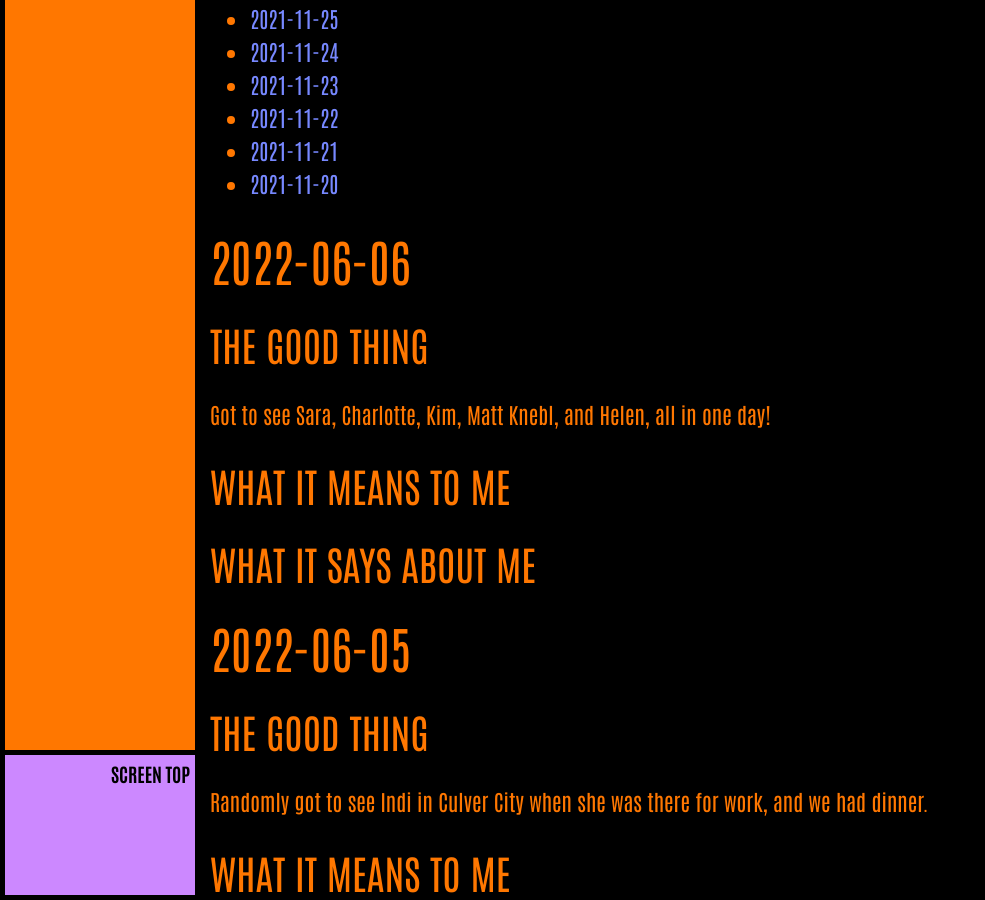
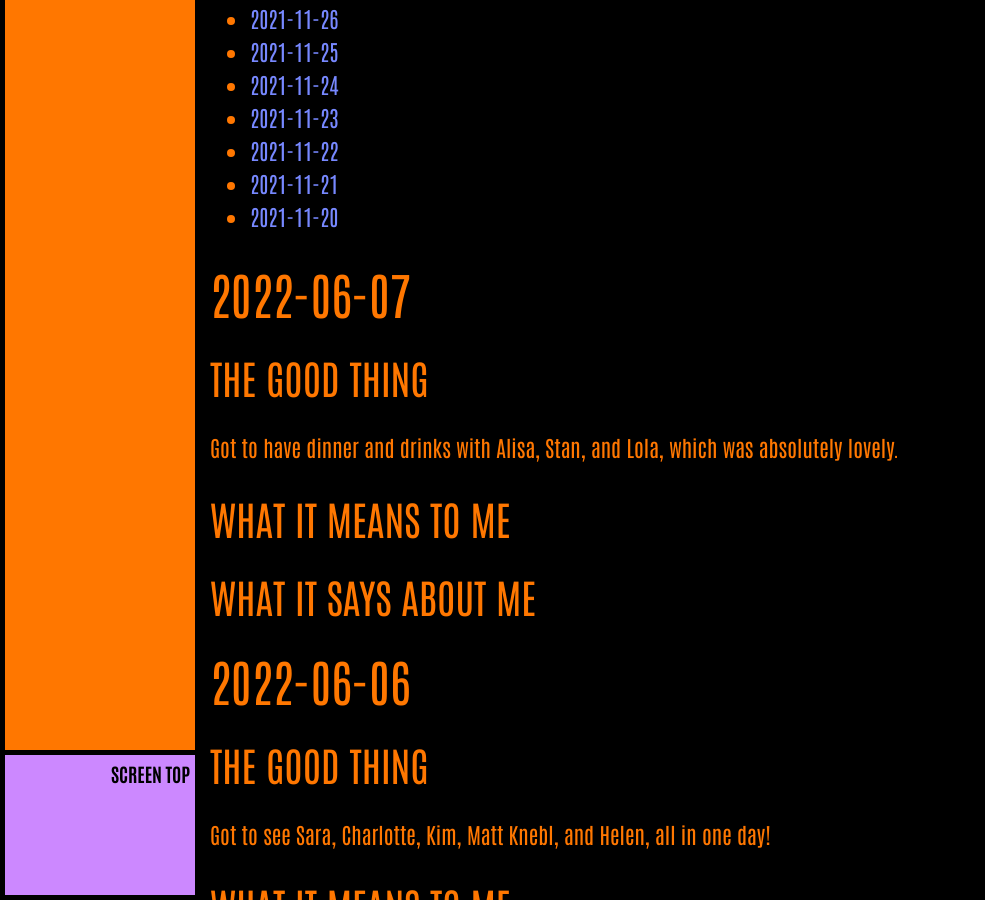
Before and after one commit to ArthurZey/arthurzey.github.io, a Jekyll site: the page built from _pages/one-good-thing.md, in a window 1280 px wide and 900 px high, scrolled down 4411 px. Shown: the whole window, without its empty margins (0-985 px from the left). Built offline with Jekyll 4.4.1, drawn with Linux system fonts in a browser that asks for light colours; some of the changed text lies outside the part shown.

Commit message:
added stub for 2022-06-07

```diff
--- a/_pages/one-good-thing.md
+++ b/_pages/one-good-thing.md
@@ -12,6 +12,16 @@
 * TOC
 {:toc}
 {::options toc_levels="2" /}
+
+
+## 2022-06-07
+### The Good Thing
+Got to have dinner and drinks with Alisa, Stan, and Lola, which was absolutely lovely.
+### What It Means to Me
+
+### What It Says about Me
+
+
 
 ## 2022-06-06
 ### The Good Thing
```
Also changed, not shown: other parts of _pages/one-good-thing.md (+1 -1 lines).
